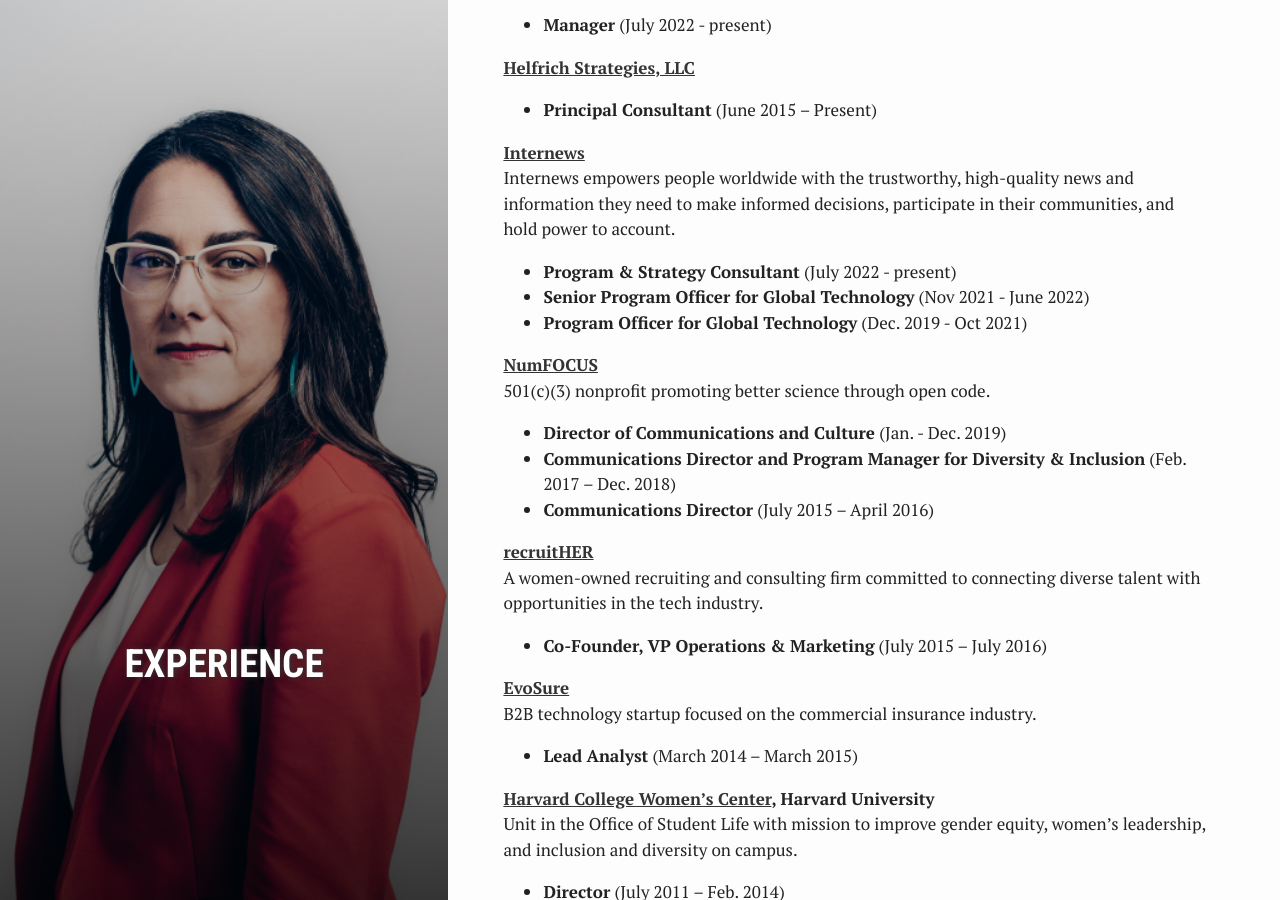
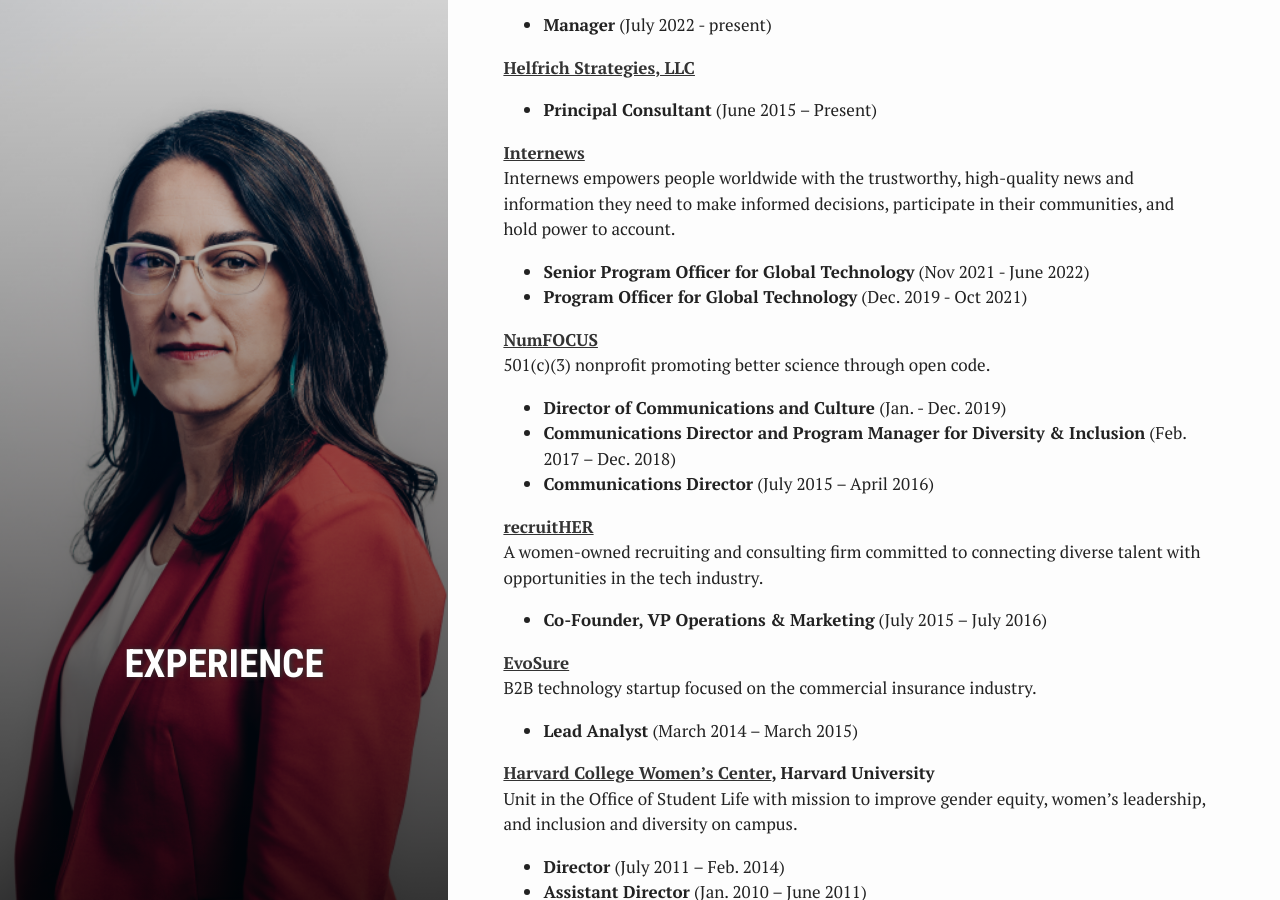
Before and after one commit to Dr-G/Dr-G.github.io, a Jekyll site: the page built from experience.md, in a window 1280 px wide and 900 px high, scrolled down 518 px. Built offline with Jekyll 4.4.1, drawn with Linux system fonts in a browser that asks for light colours.

Commit message:
Update experience.md
remove Internews consulting

```diff
--- a/experience.md
+++ b/experience.md
@@ -30,7 +30,6 @@
 
 **[Internews](https://globaltech.internews.org/)**
 Internews empowers people worldwide with the trustworthy, high-quality news and information they need to make informed decisions, participate in their communities, and hold power to account.
-- **Program & Strategy Consultant** (July 2022 - present)
 - **Senior Program Officer for Global Technology** (Nov 2021 - June 2022)
 - **Program Officer for Global Technology** (Dec. 2019 - Oct 2021)
 
```
